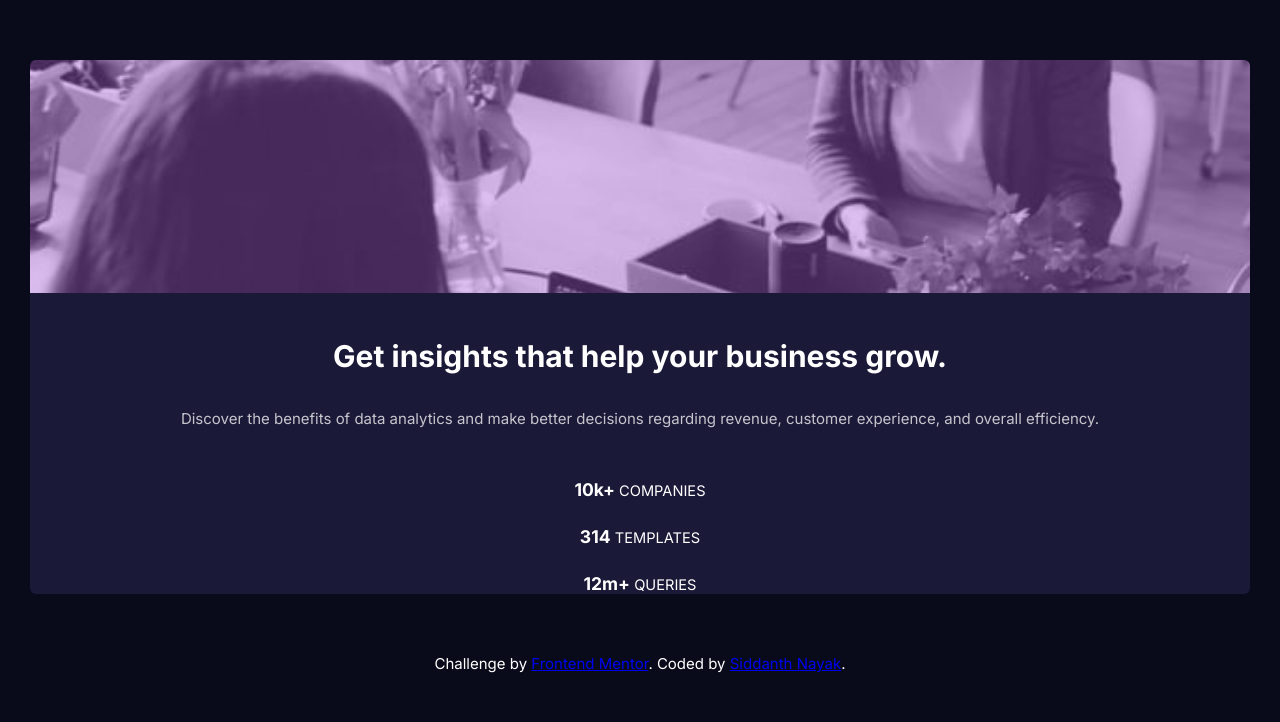
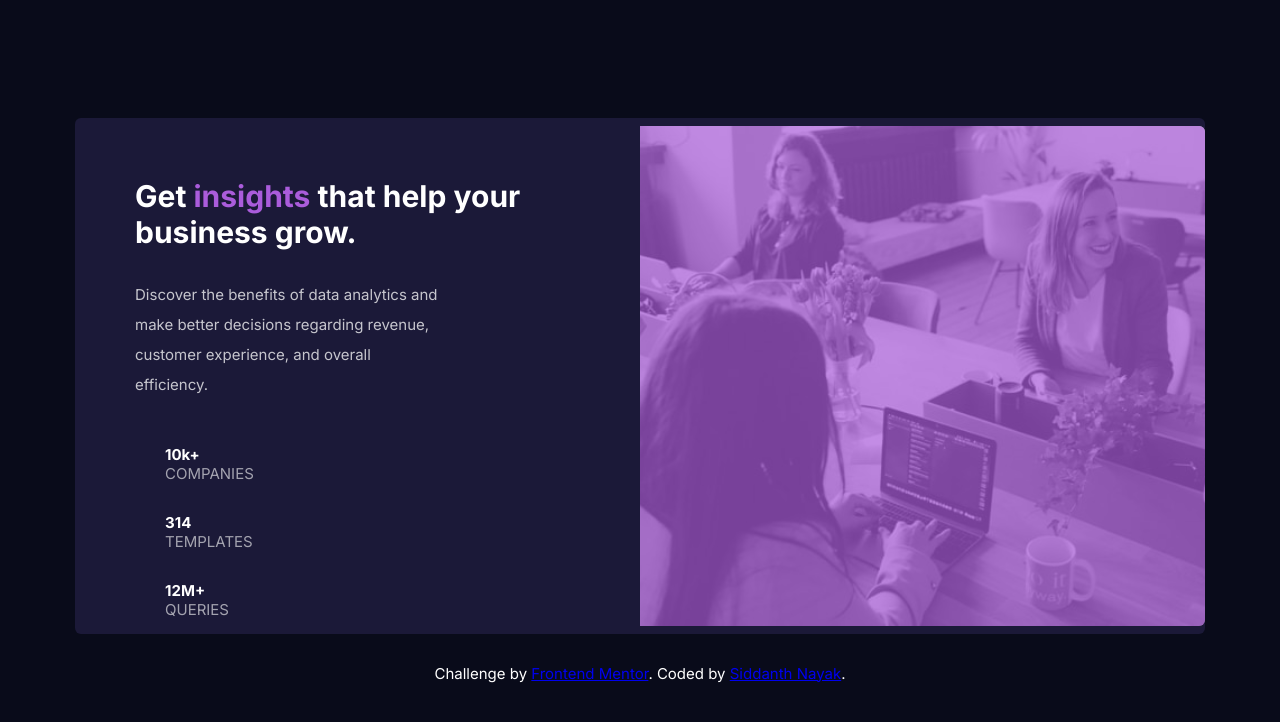
Before and after one commit to SiddanthNayak/Stats-Preview-Card, a plain HTML site: page index.html in a window 1280 px wide. Drawn offline with Linux system fonts and the light colour scheme.

Commit message:
List Items not Fixed

```diff
--- a/index.html
+++ b/index.html
@@ -12,13 +12,17 @@
   <div class="card_picture">
     <div class="overlay"></div>
   </div>
-  <h1>Get insights that help your business grow.</h1>
-  <p>Discover the benefits of data analytics and make better decisions regarding revenue, customer
-  experience, and overall efficiency.</p>
-  <div class="stats">
-    <h3>10k+ <span><small> companies </small> </span> </h3>
-    <h3>314 <span> <small>templates </small></span> </h3>
-    <h3>12m+ <span><small> queries</small></span> </h3>
+  <div class="card">
+    <h1>Get <span>insights</span> that help your business grow.</h1>
+    <p>Discover the benefits of data analytics and make better decisions regarding revenue, customer
+    experience, and overall efficiency.</p>
+    <div class="stats">
+      <ul>
+        <li>10k+<span><br>COMPANIES</span></li>
+        <li>314<span><br>TEMPLATES</span></li>
+        <li>12M+<span><br>QUERIES</span></li>
+      </ul>
+    </div>
   </div>
 </div>
   <div class="attribution">
--- a/style.css
+++ b/style.css
@@ -3,6 +3,7 @@
 *{
     margin: 0;
     padding: 0;
+    box-sizing: border-box;
 }
 
 body{
@@ -11,21 +12,27 @@ body{
     font-family: 'Inter', sans-serif;
     font-size: 15px;
     text-align: center;
+    padding: 4em 2em;
 }
 
 .container{
     background-color:  hsl(244, 38%, 16%);
-    margin: 4em 2em;
+    width: 100%;
     border-radius: .4em;
-
+    padding: 0em 0em 1em 0em;
+    margin: 0em 0em 2em 0em;
 }
 .container h1{
-    margin: 1.5em 0.5em 1em 0.5em;
+    padding: 1.5em 0.5em 0.75em 0.5em;
     color: hsl(0, 0%, 100%);
 }
 
+.container h1 span{
+    color: hsl(277, 64%, 61%);
+}
+
 .container p{
-    margin: 0em 1.5em 3em 1.5em;
+    padding: 0em 1.5em 1.5em 1.5em;
     color: hsla(0, 0%, 100%, 0.75);
     line-height: 2em;
 }
@@ -42,10 +49,67 @@ body{
     border-radius: 0.4em 0.4em 0em 0em;
 }
 
-.stats h3{
-    margin: 1.5em 6em;
+.stats li{
+    color: hsl(0, 0%, 100%);
+    padding: 1em 6em;
+    list-style-type: none;
+    font-weight: 700;
 }
+
 .stats span{
     text-transform: uppercase;
     font-weight: 400;
+    font-size: 15px;
+    color: hsla(0, 0%, 100%, 0.6);
 }
+
+
+@media (min-width: 768px){
+
+    body{
+        display: flex;
+        flex-direction: column;
+        align-items: center;
+        justify-content: center;
+        min-height: 100vh;
+        padding: 0em 5em;
+    }
+
+
+    .container .card h1{
+        margin: 0em;
+        padding: 2em 2em 0em 2em;
+    }
+
+    .container{
+        display: flex;
+        flex-direction: row-reverse;
+        align-items: center;
+        justify-content: center;
+        padding: 0;
+        text-align: left;
+    }
+
+    .container p{
+        margin: 0em;
+        padding: 2em 13em 2em 4em;
+    }
+
+    .container .card_picture .overlay{
+        background-color: hsla(277, 64%, 61%, 0.7);
+        border-radius: 0em 0.4em 0.4em 0em;
+        height: 500px;
+    }
+
+    .container .card_picture{
+        background: url(./stats-preview-card-component-main/images/image-header-desktop.jpg) no-repeat center/cover;
+        min-width: 50%;
+        border-radius: 0em 0.4em 0.4em 0em;
+        height: 500px;
+    }
+    .stats{
+        display: flex;
+        flex-direction: row;
+    }
+
+}
```
